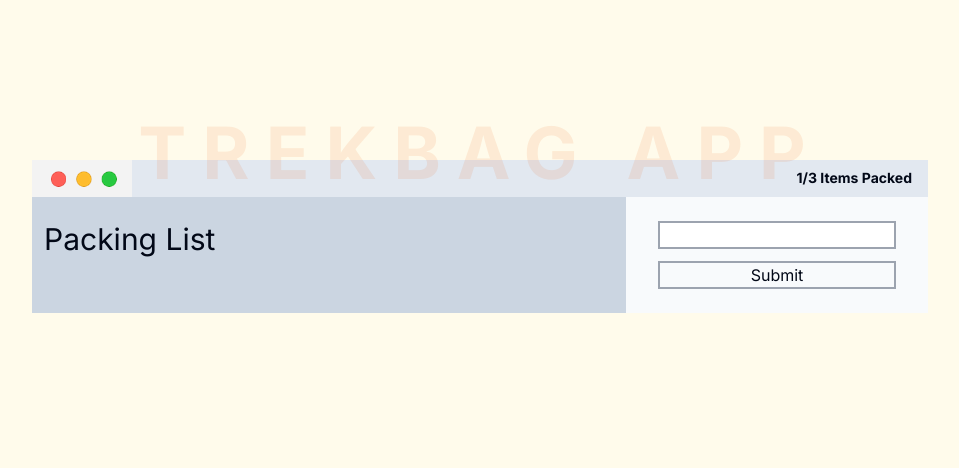
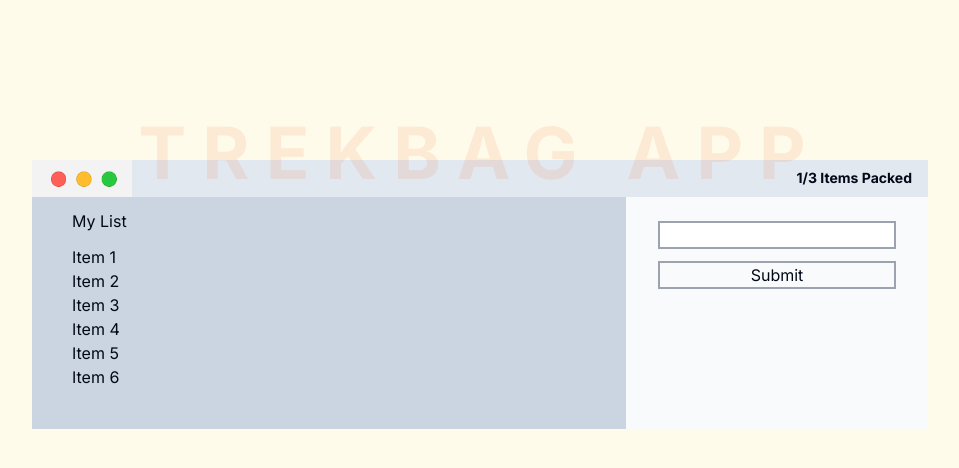
Before and after one commit to aaronaltman/trekbag, a Next.js app: page /testing2 in a window 1280 px wide. Shown: the top 468 px of the page, without its empty margins (160-1119 px from the left). Built offline with nearby package versions, Linux system fonts and the light colour scheme.

Commit message:
hello mello

```diff
--- a/src/app/(testing2)/_components/Form.tsx
+++ b/src/app/(testing2)/_components/Form.tsx
@@ -1,9 +1,28 @@
-import React from "react";
+"use client";
+import { ChangeEvent, FormEvent } from "react";
 
-export default function Form() {
+type FormProps = {
+  handleFormSubmit: (e: FormEvent<HTMLFormElement>) => void;
+  handleInputChange: (e: ChangeEvent<HTMLInputElement>) => void;
+  inputValue: string;
+};
+
+export default function Form({
+  handleFormSubmit,
+  handleInputChange,
+  inputValue,
+}: FormProps) {
   return (
-    <form className="flex flex-col py-6 px-8 gap-3 bg-slate-50">
-      <input type="text" className="border-2 border-gray-400" />
+    <form
+      onSubmit={handleFormSubmit}
+      className="flex flex-col py-6 px-8 gap-3 bg-slate-50"
+    >
+      <input
+        onChange={handleInputChange}
+        type="text"
+        className="border-2 border-gray-400"
+        value={inputValue}
+      />
       <button className="border-2 border-gray-400">Submit</button>
     </form>
   );
--- /dev/null
+++ b/src/app/(testing2)/_components/FormandPacking.tsx
@@ -0,0 +1,26 @@
+import React, { useState } from "react";
+import Form from "./Form";
+import MyList from "./MyList";
+
+export default function FormandPacking() {
+  const [inputValue, setInputValue] = useState<string>("");
+
+  const handleFormSubmit = (e: React.FormEvent<HTMLFormElement>) => {
+    e.preventDefault();
+    console.log(inputValue);
+  };
+  const handleInputChange = (e: React.ChangeEvent<HTMLInputElement>) => {
+    const formText = e.target.value;
+    setInputValue(formText);
+  };
+  return (
+    <div>
+      <Form
+        handleFormSubmit={handleFormSubmit}
+        handleInputChange={handleInputChange}
+        inputValue={inputValue}
+      />
+      <MyList inputValue={inputValue} setInputValue={setInputValue} />
+    </div>
+  );
+}
--- a/src/app/(testing2)/_components/MyList.tsx
+++ b/src/app/(testing2)/_components/MyList.tsx
@@ -1,5 +1,18 @@
-import React from "react";
+"use client";
+import React, { useState } from "react";
 
-export default function MyList() {
-  return <p className="text-3xl py-6 px-3 text-center">Packing List</p>;
+export default function MyList({}) {
+  return (
+    <div>
+      <h2 className="py-3 px-10">My List</h2>
+      <ul className="px-10 pb-10">
+        <li>Item 1</li>
+        <li>Item 2</li>
+        <li>Item 3</li>
+        <li>Item 4</li>
+        <li>Item 5</li>
+        <li>Item 6</li>
+      </ul>
+    </div>
+  );
 }
```
